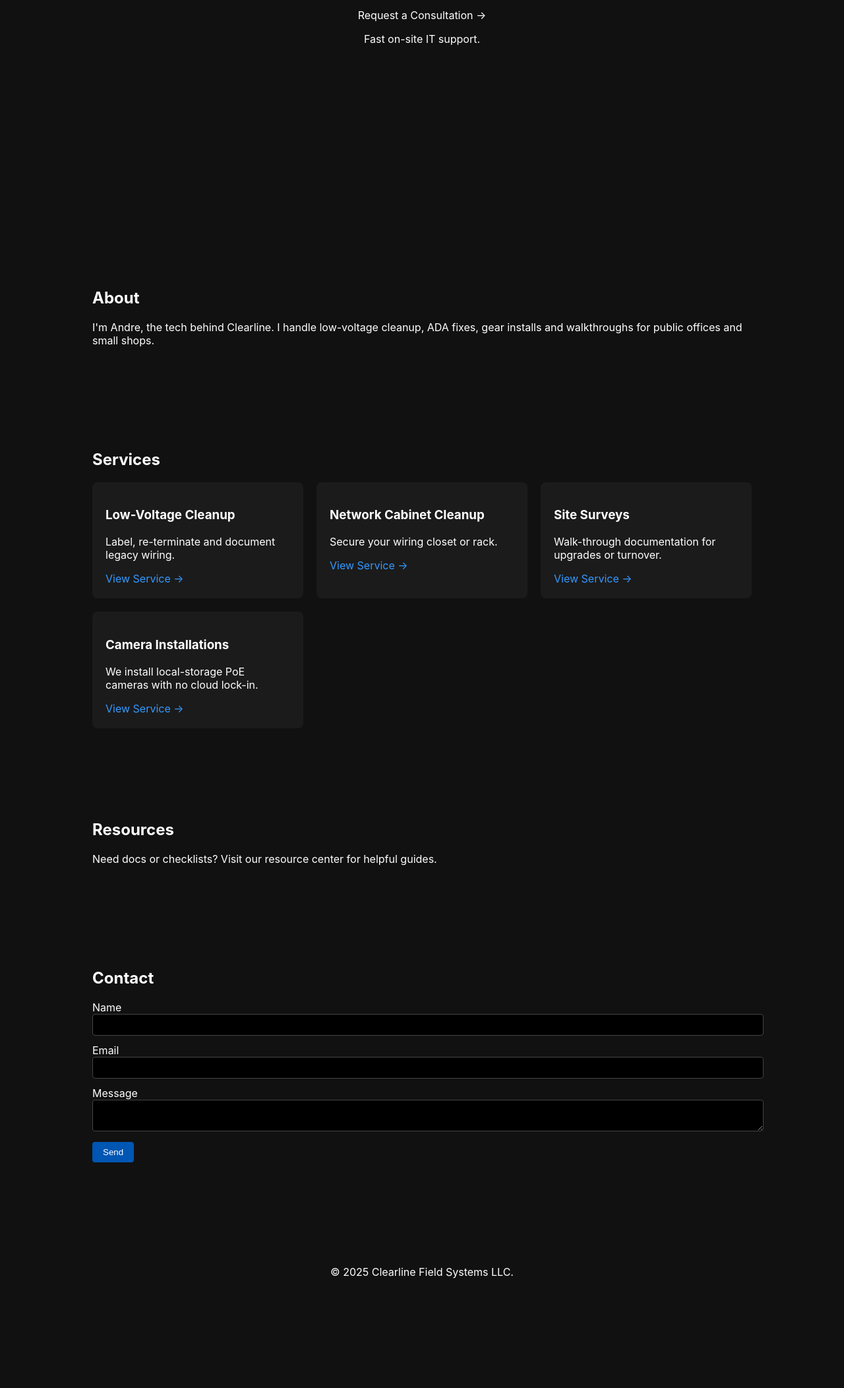
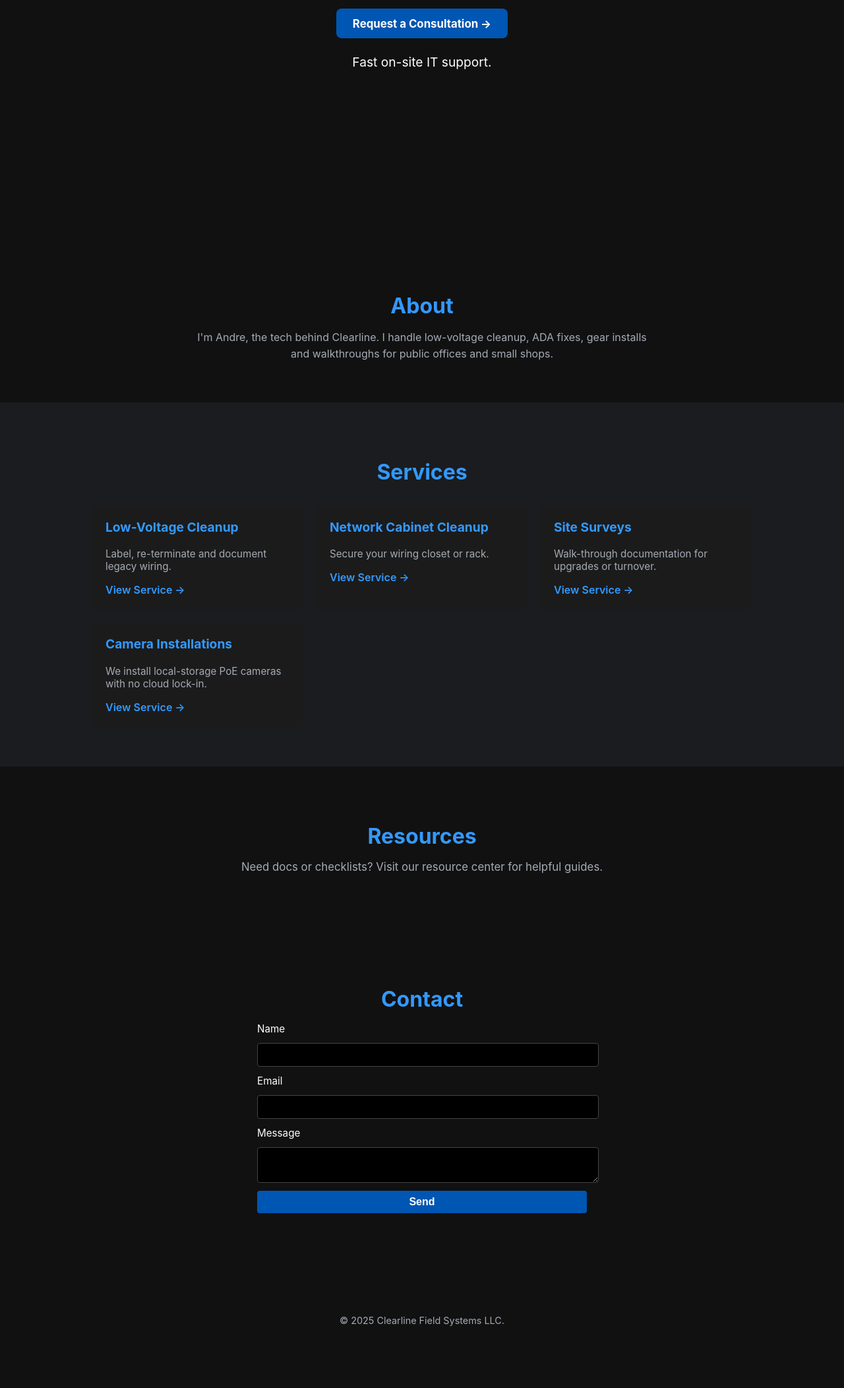
Before and after one commit to clearlinesupport/clearline-assets, a plain HTML site: page index.html in a window 1280 px wide. Shown: the part 443-2547 px from the top of the page at 66% size. Before the commit the page ends 2477 px from the top, so only its background shows below. Drawn offline with Linux system fonts and the light colour scheme.

Commit message:
Update main.css

```diff
--- a/main.css
+++ b/main.css
@@ -1,18 +1,36 @@
+/* ========================================================================
+   main.css for Clearline Field Systems
+   Merged your original rules with the missing styles (hero, cards, buttons, etc.)
+   ======================================================================== */
+
+/* 1. COLOR & FONT VARIABLES */
 :root {
   --clr-primary: #0056b3;
   --clr-accent: #3399ff;
   --clr-bg: #111;
   --clr-text: #fff;
+  --clr-subtle: #a5abb5;
+  --clr-surface: #1a1c1f;
+  --clr-card-bg: #1b1b1b;
+  --clr-badge: #2b78e4;
+  --clr-yellow: #f6b93b;
+  --clr-yellow-light: #ffd77a;
+  --clr-yellow-dark: #fcd06c;
+  --clr-green: #10ac84;
+  --clr-green-light: #48e2b9;
+
   --header-height: 80px;
   font-family: 'Inter', system-ui, sans-serif;
 }
 
+/* 2. RESPONSIVE HEADER HEIGHT ADJUSTMENT */
 @media (max-width: 768px) {
   :root {
     --header-height: 60px;
   }
 }
 
+/* 3. GLOBAL RESET & BASE */
 html {
   scroll-behavior: smooth;
 }
@@ -31,6 +49,13 @@ a {
   text-decoration: none;
 }
 
+.container {
+  max-width: 1200px;
+  margin: 0 auto;
+  padding: 0 16px;
+}
+
+/* 4. HEADER / NAVBAR */
 .site-header {
   position: fixed;
   top: 0;
@@ -43,19 +68,17 @@ a {
 }
 
 .site-header .container {
-  max-width: 1200px;
-  height: 100%;
-  margin: 0 auto;
-  padding: 0 16px;
   display: flex;
   align-items: center;
   justify-content: space-between;
+  height: 100%;
 }
 
 .logo img {
   height: 40px;
 }
 
+/* HAMBURGER MENU */
 #menu-toggle {
   opacity: 0;
   position: absolute;
@@ -74,6 +97,7 @@ a {
   width: 25px;
   height: 3px;
   background: var(--clr-text);
+  border-radius: 2px;
 }
 
 @media (max-width: 768px) {
@@ -91,36 +115,48 @@ a {
     padding: 16px;
   }
   #main-nav ul {
+    display: flex;
     flex-direction: column;
     gap: 16px;
-    margin-bottom: 16px;
+    margin: 0 0 16px 0;
+    padding: 0;
   }
 }
 
+/* Toggling mobile nav */
 #menu-toggle:checked + .hamburger + #main-nav {
   display: flex;
 }
 
-#main-nav ul {
-  display: flex;
-  gap: 24px;
-  padding: 0;
-  margin: 0;
-}
-
+/* Desktop nav always visible */
 @media (min-width: 769px) {
   #main-nav {
     display: flex !important;
     align-items: center;
   }
   #main-nav ul {
+    display: flex;
     flex-direction: row;
+    gap: 24px;
+    margin: 0;
+    padding: 0;
   }
   .hamburger {
     display: none;
   }
 }
 
+/* NAV LINKS */
+#main-nav ul li a {
+  font-size: 1rem;
+  transition: opacity 0.2s ease-in-out;
+}
+
+#main-nav ul li a:hover {
+  opacity: 0.75;
+}
+
+/* CALL/SMS BUTTON */
 .call-btn {
   background: var(--clr-primary);
   color: var(--clr-text);
@@ -133,67 +169,299 @@ a {
   filter: brightness(1.1);
 }
 
+/* 5. SECTION WRAPPER */
 .section-wrapper {
   padding: 60px 20px;
   max-width: 1000px;
   margin: 0 auto;
 }
 
+/* 6. HERO SECTION */
 .hero {
   min-height: calc(100vh - var(--header-height));
   display: flex;
   align-items: center;
   justify-content: center;
   text-align: center;
+  background: var(--clr-bg);
+  color: var(--clr-text);
 }
 
+.hero h1 {
+  font-size: 2.5rem;
+  margin-bottom: 0.5rem;
+}
+
+.hero p {
+  font-size: 1.2rem;
+  margin-bottom: 1.5rem;
+}
+
+/* CTA BUTTON IN HERO */
+.cta-btn {
+  display: inline-block;
+  padding: 0.75em 1.5em;
+  background-color: var(--clr-primary);
+  color: var(--clr-text);
+  font-size: 1.05rem;
+  font-weight: bold;
+  border-radius: 8px;
+  transition: filter 0.3s ease, transform 0.2s ease;
+}
+
+.cta-btn:hover {
+  filter: brightness(1.15);
+  transform: scale(1.03);
+}
+
+/* HERO FOOTER LINE (under CTA) */
+.footer-line {
+  font-size: 1.05rem;
+  margin-top: 1.5rem;
+  color: var(--clr-text);
+}
+
+/* Prevent large shifts on mobile */
+@media (max-width: 480px) {
+  .hero {
+    padding-top: 20px;
+    padding-bottom: 20px;
+  }
+}
+
+/* 7. ABOUT SECTION */
+#about-section {
+  background: var(--clr-bg);
+  color: var(--clr-text);
+}
+
+#about-section .section-wrapper {
+  padding-top: 60px;
+  padding-bottom: 60px;
+  text-align: center;
+}
+
+#about-section h2 {
+  font-size: 2rem;
+  margin-bottom: 1rem;
+  color: var(--clr-accent);
+}
+
+#about-section p {
+  font-size: 1rem;
+  line-height: 1.6;
+  color: var(--clr-subtle);
+  max-width: 700px;
+  margin: 0 auto;
+}
+
+/* 8. SERVICES SECTION */
+#services-section {
+  background: var(--clr-surface);
+  color: var(--clr-text);
+}
+
+#services-section .section-wrapper {
+  padding-top: 60px;
+  padding-bottom: 60px;
+}
+
+#services-section h2 {
+  font-size: 2rem;
+  margin-bottom: 1rem;
+  text-align: center;
+  color: var(--clr-accent);
+}
+
+/* GRID OF SERVICE CARDS */
 .services-grid {
   display: grid;
   grid-template-columns: repeat(auto-fill, minmax(250px, 1fr));
   gap: 20px;
+  margin-top: 2rem;
 }
 
+/* INDIVIDUAL SERVICE CARD */
 .service-card {
-  background: #1b1b1b;
+  background: var(--clr-card-bg);
   padding: 20px;
   border-radius: 8px;
+  transition: transform 0.2s ease, box-shadow 0.2s ease;
+}
+
+.service-card:hover {
+  transform: translateY(-3px);
+  box-shadow: 0 4px 20px rgba(0, 123, 255, 0.15);
+}
+
+.service-card h3 {
+  margin-top: 0;
+  font-size: 1.2rem;
+  color: var(--clr-accent);
+}
+
+.service-card p {
+  font-size: 0.95rem;
+  color: var(--clr-subtle);
+  margin: 0.5rem 0 1rem 0;
 }
 
 .service-card a {
+  font-weight: 600;
   color: var(--clr-accent);
 }
 
-input,
-textarea {
+.service-card a:hover {
+  text-decoration: underline;
+}
+
+/* 9. RESOURCES SECTION */
+#resources-section {
+  background: var(--clr-bg);
+  color: var(--clr-text);
+}
+
+#resources-section .section-wrapper {
+  padding-top: 60px;
+  padding-bottom: 60px;
+  text-align: center;
+}
+
+#resources-section h2 {
+  font-size: 2rem;
+  margin-bottom: 1rem;
+  color: var(--clr-accent);
+}
+
+#resources-section p {
+  font-size: 1.05rem;
+  color: var(--clr-subtle);
+  margin-bottom: 1.5rem;
+}
+
+/* VENDOR DOC BUTTONS */
+.doc-btn {
+  background: var(--clr-accent);
+  padding: 12px 20px;
+  border-radius: 8px;
+  color: var(--clr-text);
+  font-weight: bold;
+  display: block;
+  max-width: 350px;
+  margin: 10px auto;
+  transition: all 0.2s ease-in-out;
+}
+
+.doc-btn:hover {
+  transform: scale(1.04);
+  background: linear-gradient(135deg, #66b3ff, #3399ff);
+}
+
+/* YELLOW VARIANT */
+.doc-btn.yellow {
+  background: var(--clr-yellow);
+  color: #000;
+}
+
+.doc-btn.yellow:hover {
+  background: linear-gradient(135deg, var(--clr-yellow-light), var(--clr-yellow-dark));
+}
+
+/* GREEN VARIANT */
+.doc-btn.green {
+  background: var(--clr-green);
+}
+
+.doc-btn.green:hover {
+  background: linear-gradient(135deg, var(--clr-green-light), var(--clr-green));
+}
+
+/* 10. CONTACT SECTION */
+#contact-section {
+  background: var(--clr-bg);
+  color: var(--clr-text);
+}
+
+#contact-section .section-wrapper {
+  padding-top: 60px;
+  padding-bottom: 60px;
+  text-align: center;
+}
+
+#contact-section h2 {
+  font-size: 2rem;
+  margin-bottom: 1rem;
+  color: var(--clr-accent);
+}
+
+/* CONTACT FORM FIELDS */
+#contact-form {
+  max-width: 500px;
+  margin: 0 auto;
+  display: flex;
+  flex-direction: column;
+  gap: 12px;
+}
+
+#contact-form label {
+  font-size: 0.95rem;
+  color: var(--clr-text);
+  text-align: left;
+}
+
+#contact-form input,
+#contact-form textarea {
   width: 100%;
   padding: 8px;
   border: 1px solid #444;
   border-radius: 4px;
   background: #000;
   color: var(--clr-text);
-  margin-bottom: 12px;
+  font-size: 1rem;
 }
 
-input:focus,
-textarea:focus {
+#contact-form input:focus,
+#contact-form textarea:focus {
   outline: none;
   box-shadow: 0 0 0 2px var(--clr-accent);
 }
 
-button[type="submit"] {
+#contact-form button[type="submit"] {
   background: var(--clr-primary);
   color: var(--clr-text);
   border: none;
   padding: 8px 16px;
   border-radius: 4px;
   cursor: pointer;
+  font-size: 1rem;
+  font-weight: bold;
+  transition: filter 0.2s ease-in-out;
 }
 
-button[type="submit"]:hover {
+#contact-form button[type="submit"]:hover {
   filter: brightness(1.1);
 }
 
+/* 11. FOOTER */
 .site-footer {
-  padding: 20px;
+  background: var(--clr-bg);
+  color: var(--clr-subtle);
+  padding: 20px 16px;
   text-align: center;
+  font-size: 0.9rem;
 }
+
+/* 12. RESPONSIVE ADJUSTMENTS */
+@media (max-width: 600px) {
+  .services-grid {
+    grid-template-columns: 1fr;
+  }
+
+  #contact-form {
+    gap: 10px;
+  }
+
+  .doc-btn {
+    max-width: 90%;
+  }
+}
```
